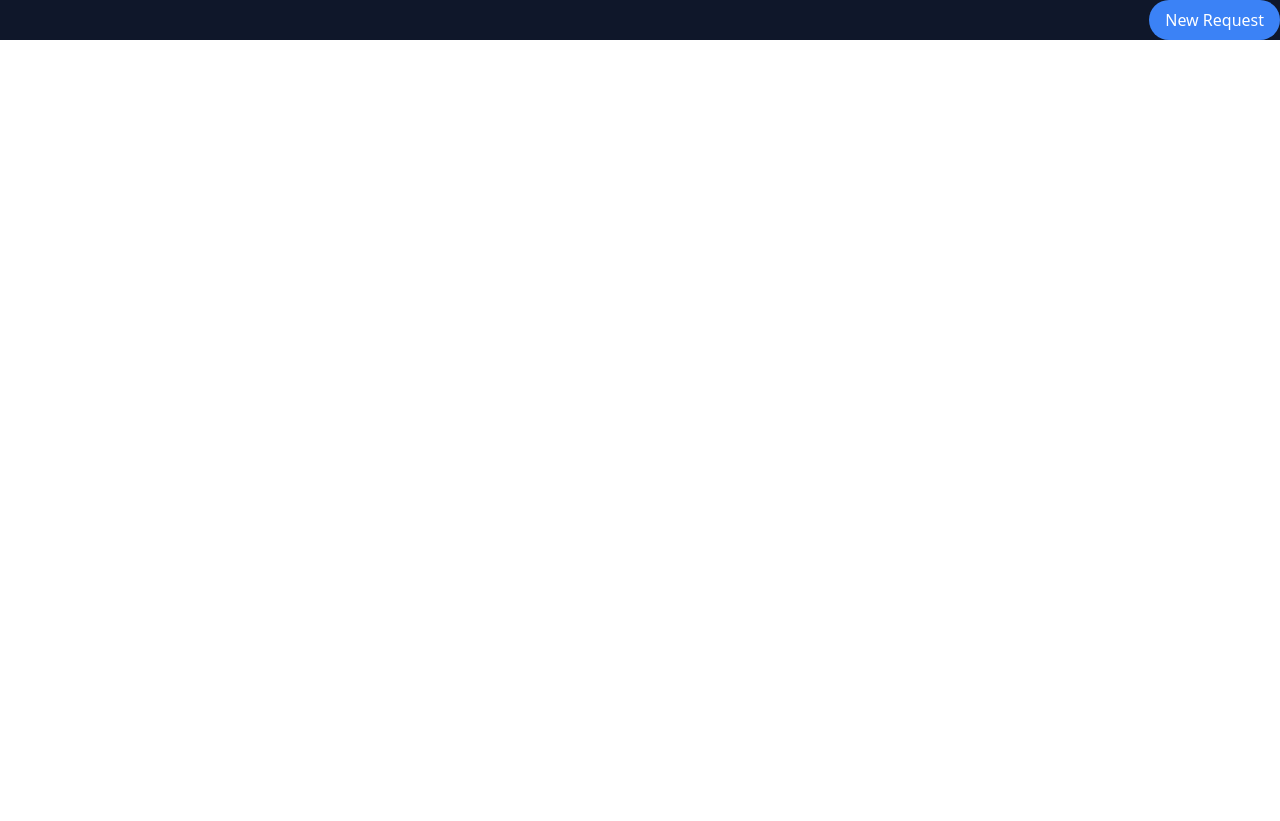
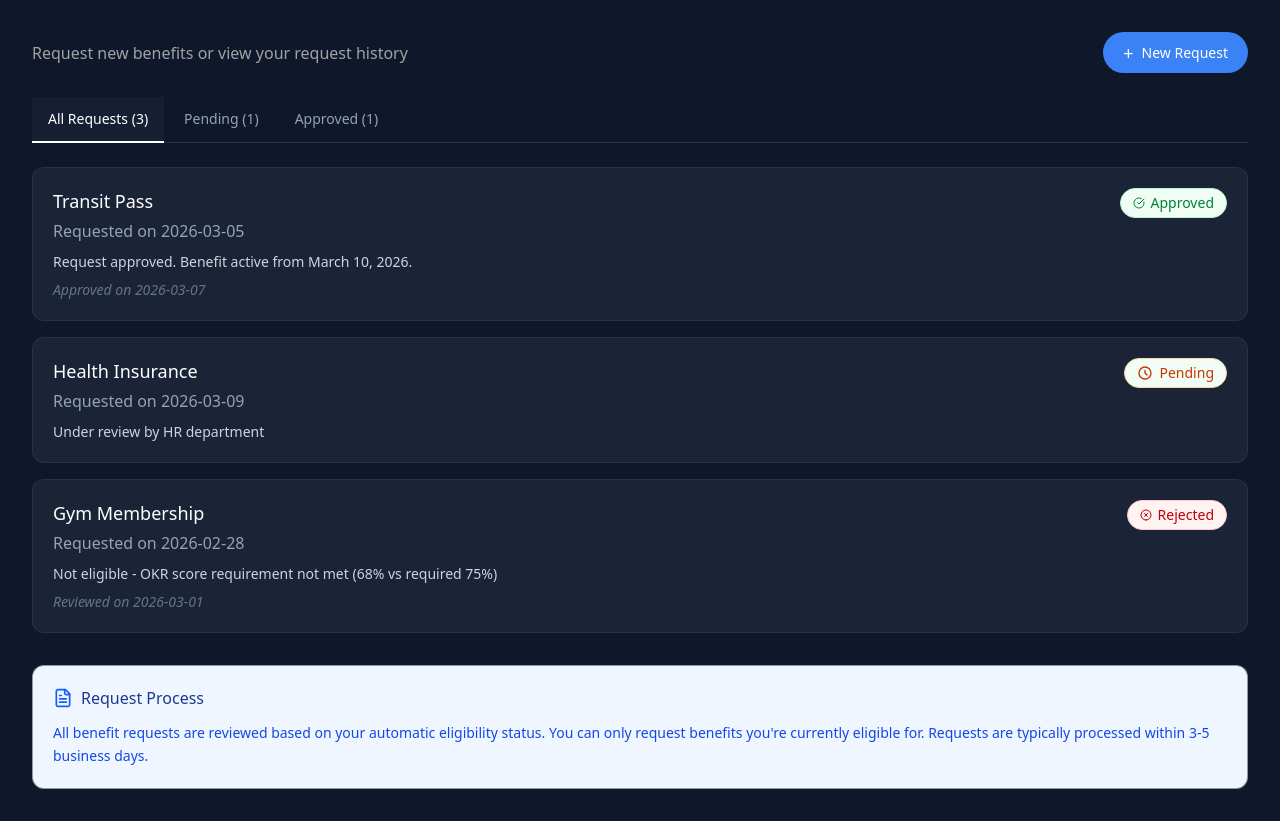
Before and after one commit to pinecone-studio/update, a Next.js app in the folder apps/ebms-web/: page /employee in a window 1280 px wide. Before the commit the page ends 800 px from the top, so only its background shows below. Built offline with nearby package versions, Linux system fonts and the light colour scheme.

Commit message:
benefitreq and build error

```diff
--- a/apps/ebms-web/src/app/employee/components/benefit_req.tsx
+++ b/apps/ebms-web/src/app/employee/components/benefit_req.tsx
@@ -1,9 +1,171 @@
+'use client';
+import { ApproveIcon } from '@/app/icons/approve';
+import { DocumentIcon } from '@/app/icons/document';
+import { PendingIcon } from '@/app/icons/pending';
+import { RejectedIcon } from '@/app/icons/rejected';
+import { useState } from 'react';
+type TabFilter = 'all' | 'pending' | 'approved';
+type RequestStatus = 'approved' | 'pending' | 'rejected';
+type BenefitRequest = {
+  id: string;
+  title: string;
+  requestedDate: string;
+  status: RequestStatus;
+  message: string;
+  reviewedDate?: string;
+};
+
+const MOCK_REQUESTS: BenefitRequest[] = [
+  {
+    id: '1',
+    title: 'Transit Pass',
+    requestedDate: '2026-03-05',
+    status: 'approved',
+    message: 'Request approved. Benefit active from March 10, 2026.',
+    reviewedDate: '2026-03-07',
+  },
+  {
+    id: '2',
+    title: 'Health Insurance',
+    requestedDate: '2026-03-09',
+    status: 'pending',
+    message: 'Under review by HR department',
+  },
+  {
+    id: '3',
+    title: 'Gym Membership',
+    requestedDate: '2026-02-28',
+    status: 'rejected',
+    message: 'Not eligible - OKR score requirement not met (68% vs required 75%)',
+    reviewedDate: '2026-03-01',
+  },
+];
+
+const StatusBadge = ({ status }: { status: RequestStatus }) => {
+  const config = {
+    approved: {
+      className: 'bg-[#F0FDF4] text-[#008236] border-[#B9F8CF] border font-medium',
+      icon: (
+        <ApproveIcon />
+      ),
+      label: 'Approved',
+    },
+    pending: {
+      className: 'bg-[#f0fdf4] text-[#CA3500] border-[#FFD6A8] border font-medium',
+      icon: (
+        <PendingIcon />
+      ),
+      label: 'Pending',
+    },
+    rejected: {
+      className: 'bg-[#FEF2F2] text-[#C10007] border-[#FFC9C9] border font-medium',
+      icon: (
+        <RejectedIcon />
+      ),
+      label: 'Rejected',
+    },
+  };
+
+  const { className, icon, label } = config[status];
+  return (
+    <span className={`inline-flex items-center gap-1.5 rounded-full px-3 py-1 text-sm font-medium ${className}`}>
+      {icon}
+      {label}
+    </span>
+  );
+};
+
 export const NewRequest = () => {
-    return (
-        <div className="flex flex-col items-center justify-center bg-[#0f172a] w-full h-full">
-            <div className="flex items-end justify-end w-full h-full">
-                <button className="bg-blue-500 text-white px-4 py-2 rounded-full ">New Request</button>
+  const [activeTab, setActiveTab] = useState<TabFilter>('all');
+
+  const filteredRequests = MOCK_REQUESTS.filter((r) => {
+    if (activeTab === 'all') return true;
+    if (activeTab === 'pending') return r.status === 'pending';
+    if (activeTab === 'approved') return r.status === 'approved';
+    return true;
+  });
+
+  const counts = {
+    all: MOCK_REQUESTS.length,
+    pending: MOCK_REQUESTS.filter((r) => r.status === 'pending').length,
+    approved: MOCK_REQUESTS.filter((r) => r.status === 'approved').length,
+  };
+
+  return (
+    <div className="flex flex-col min-h-full w-full bg-[#0f172a] text-slate-200 p-6 md:p-8">
+      {/* Header */}
+      <div className="flex flex-col sm:flex-row sm:items-center sm:justify-between gap-4 mb-6">
+        <h1 className="text-[16px] font-normal text-[#A2A2A2]">
+          Request new benefits or view your request history
+        </h1>
+        <button className="self-start sm:self-center bg-[#3B82F6] hover:bg-blue-600 text-white font-medium px-5 py-2.5 rounded-full transition-colors flex items-center gap-2 text-[14px] ">
+          <span className="text-lg leading-none">+</span>
+          New Request
+        </button>
+      </div>
+
+      {/* Tabs */}
+      <div className="flex gap-1 mb-6 border-b border-slate-700/60">
+        {[
+          { key: 'all' as TabFilter, label: `All Requests (${counts.all})` },
+          { key: 'pending' as TabFilter, label: `Pending (${counts.pending})` },
+          { key: 'approved' as TabFilter, label: `Approved (${counts.approved})` },
+        ].map(({ key, label }) => (
+          <button
+            key={key}
+            onClick={() => setActiveTab(key)}
+            className={`px-4 py-3 text-sm font-medium transition-colors border-b-2 -mb-px ${
+              activeTab === key
+                ? 'text-white border-white bg-slate-800/50'
+                : 'text-slate-400 border-transparent hover:text-slate-300'
+            }`}
+          >
+            {label}
+          </button>
+        ))}
+      </div>
+
+      {/* Request cards */}
+      <div className="flex flex-col gap-4 mb-8">
+        {filteredRequests.map((req) => (
+          <div
+            key={req.id}
+            className="rounded-xl bg-slate-800/80 border border-slate-700/50 p-5 flex flex-col sm:flex-row sm:items-start sm:justify-between gap-4"
+          >
+            <div className="flex-1 min-w-0">
+                <div className="flex justify-between items-center sm:block">
+              <h2 className="text-[18px] font-medium  text-white flex items-center gap-2">{req.title}</h2>
+              <div className="sm:hidden">
+              <StatusBadge status={req.status} />
+              </div>
+              </div >
+              <p className="text-[16px] text-[#94A3B8] font-normal mt-1">Requested on {req.requestedDate}</p>
+              <p className="text-slate-300 mt-2 font-normal text-[14px]">{req.message}</p>
+              {req.reviewedDate && (
+                <p className="text-sm text-slate-500 italic mt-2">
+                  {req.status === 'approved' ? 'Approved' : 'Reviewed'} on {req.reviewedDate}
+                </p>
+              )}
             </div>
+            <div className="shrink-0  hidden sm:block">
+              <StatusBadge status={req.status} />
+            </div>
+          </div>
+        ))}
+      </div>
+
+      {/* Request Process info */}
+      <div className="rounded-xl bg-[#EFF6FF] border border-slate-700/50 p-5">
+        <div className="flex items-center gap-2 mb-3">
+         <DocumentIcon />
+          <h3 className="font-medium text-[#1C398E]">Request Process</h3>
         </div>
-    )
-}
+        <p className="text-[#1447E6] text-sm leading-relaxed">
+          All benefit requests are reviewed based on your automatic eligibility status. You can only
+          request benefits you&apos;re currently eligible for. Requests are typically processed
+          within 3-5 business days.
+        </p>
+      </div>
+    </div>
+  );
+};
--- a/apps/ebms-web/src/app/employee/page.tsx
+++ b/apps/ebms-web/src/app/employee/page.tsx
@@ -1,9 +1,9 @@
 import { NewRequest } from "./components/benefit_req";
 
 export default function EmployeePage() {
-    return (
-        <div className="w-full h-full bg-[#0f172a]">
-            <NewRequest />
-        </div>
-    )
+  return (
+    <div className="min-h-screen w-full bg-[#0f172a]">
+      <NewRequest />
+    </div>
+  );
 }
--- a/apps/ebms-web/src/app/finance/page.tsx
+++ b/apps/ebms-web/src/app/finance/page.tsx
@@ -0,0 +1,8 @@
+export default function FinancePage() {
+  return (
+    <div className="min-h-screen w-full p-8">
+      <h1 className="text-2xl font-bold">Finance</h1>
+      <p className="mt-2 text-gray-600">Finance dashboard coming soon.</p>
+    </div>
+  );
+}
--- a/apps/ebms-web/src/app/hr_admin/page.tsx
+++ b/apps/ebms-web/src/app/hr_admin/page.tsx
@@ -0,0 +1,8 @@
+export default function HRAdminPage() {
+  return (
+    <div className="min-h-screen w-full p-8">
+      <h1 className="text-2xl font-bold">HR Admin</h1>
+      <p className="mt-2 text-gray-600">HR Admin dashboard coming soon.</p>
+    </div>
+  );
+}
--- /dev/null
+++ b/apps/ebms-web/src/app/icons/approve.tsx
@@ -0,0 +1,16 @@
+export const ApproveIcon = () => {
+    return (
+        <svg width="12" height="12" viewBox="0 0 12 12" fill="none" xmlns="http://www.w3.org/2000/svg">
+<g clip-path="url(#clip0_8_1442)">
+<path d="M10.9003 4.99999C11.1287 6.12064 10.9659 7.28571 10.4392 8.30089C9.91255 9.31608 9.05375 10.12 8.00606 10.5787C6.95837 11.0373 5.78512 11.1229 4.68196 10.8212C3.57879 10.5195 2.6124 9.84869 1.94394 8.92071C1.27549 7.99272 0.945367 6.86361 1.00864 5.72169C1.07191 4.57976 1.52475 3.49404 2.29163 2.64558C3.05852 1.79712 4.0931 1.23721 5.22284 1.05922C6.35258 0.881233 7.5092 1.09592 8.49981 1.66749" stroke="#008236" stroke-linecap="round" stroke-linejoin="round"/>
+<path d="M4.5 5.5L6 7L11 2" stroke="#008236" stroke-linecap="round" stroke-linejoin="round"/>
+</g>
+<defs>
+<clipPath id="clip0_8_1442">
+<rect width="12" height="12" fill="white"/>
+</clipPath>
+</defs>
+</svg>
+
+    )
+}
--- /dev/null
+++ b/apps/ebms-web/src/app/icons/document.tsx
@@ -0,0 +1,11 @@
+export const DocumentIcon = () => {
+    return (
+        <svg width="20" height="20" viewBox="0 0 20 20" fill="none" xmlns="http://www.w3.org/2000/svg">
+    <path d="M12.5002 1.66669H5.00016C4.55814 1.66669 4.13421 1.84228 3.82165 2.15484C3.50909 2.4674 3.3335 2.89133 3.3335 3.33335V16.6667C3.3335 17.1087 3.50909 17.5326 3.82165 17.8452C4.13421 18.1578 4.55814 18.3334 5.00016 18.3334H15.0002C15.4422 18.3334 15.8661 18.1578 16.1787 17.8452C16.4912 17.5326 16.6668 17.1087 16.6668 16.6667V5.83335L12.5002 1.66669Z" stroke="#155DFC" stroke-width="1.66667" stroke-linecap="round" stroke-linejoin="round"/>
+    <path d="M11.6665 1.66669V5.00002C11.6665 5.44205 11.8421 5.86597 12.1547 6.17853C12.4672 6.49109 12.8911 6.66669 13.3332 6.66669H16.6665" stroke="#155DFC" stroke-width="1.66667" stroke-linecap="round" stroke-linejoin="round"/>
+    <path d="M8.33317 7.5H6.6665" stroke="#155DFC" stroke-width="1.66667" stroke-linecap="round" stroke-linejoin="round"/>
+    <path d="M13.3332 10.8333H6.6665" stroke="#155DFC" stroke-width="1.66667" stroke-linecap="round" stroke-linejoin="round"/>
+    <path d="M13.3332 14.1667H6.6665" stroke="#155DFC" stroke-width="1.66667" stroke-linecap="round" stroke-linejoin="round"/>
+    </svg>
+    )
+}
--- /dev/null
+++ b/apps/ebms-web/src/app/icons/pending.tsx
@@ -0,0 +1,7 @@
+export const PendingIcon = () => {
+    return (
+        <svg className="w-4 h-4" fill="none" stroke="currentColor" viewBox="0 0 24 24">
+        <path strokeLinecap="round" strokeLinejoin="round" strokeWidth={2} d="M12 8v4l3 3m6-3a9 9 0 11-18 0 9 9 0 0118 0z" />
+      </svg>
+    )
+}
--- /dev/null
+++ b/apps/ebms-web/src/app/icons/rejected.tsx
@@ -0,0 +1,17 @@
+export const RejectedIcon = () => {
+    return (
+        <svg width="12" height="12" viewBox="0 0 12 12" fill="none" xmlns="http://www.w3.org/2000/svg">
+        <g clip-path="url(#clip0_8_1477)">
+        <path d="M6 11C8.76142 11 11 8.76142 11 6C11 3.23858 8.76142 1 6 1C3.23858 1 1 3.23858 1 6C1 8.76142 3.23858 11 6 11Z" stroke="#C10007" stroke-linecap="round" stroke-linejoin="round"/>
+        <path d="M7.5 4.5L4.5 7.5" stroke="#C10007" stroke-linecap="round" stroke-linejoin="round"/>
+        <path d="M4.5 4.5L7.5 7.5" stroke="#C10007" stroke-linecap="round" stroke-linejoin="round"/>
+        </g>
+        <defs>
+        <clipPath id="clip0_8_1477">
+        <rect width="12" height="12" fill="white"/>
+        </clipPath>
+        </defs>
+        </svg>
+
+    )
+}
```
